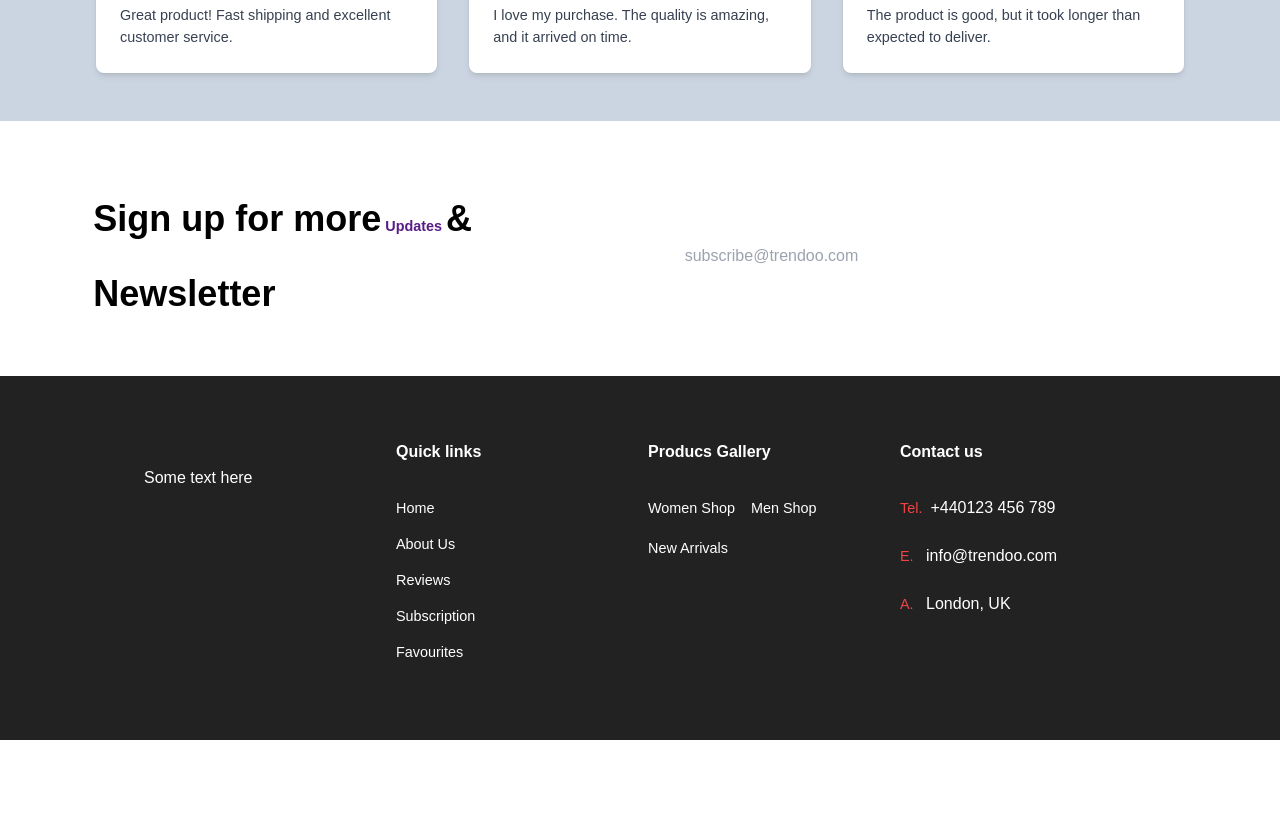
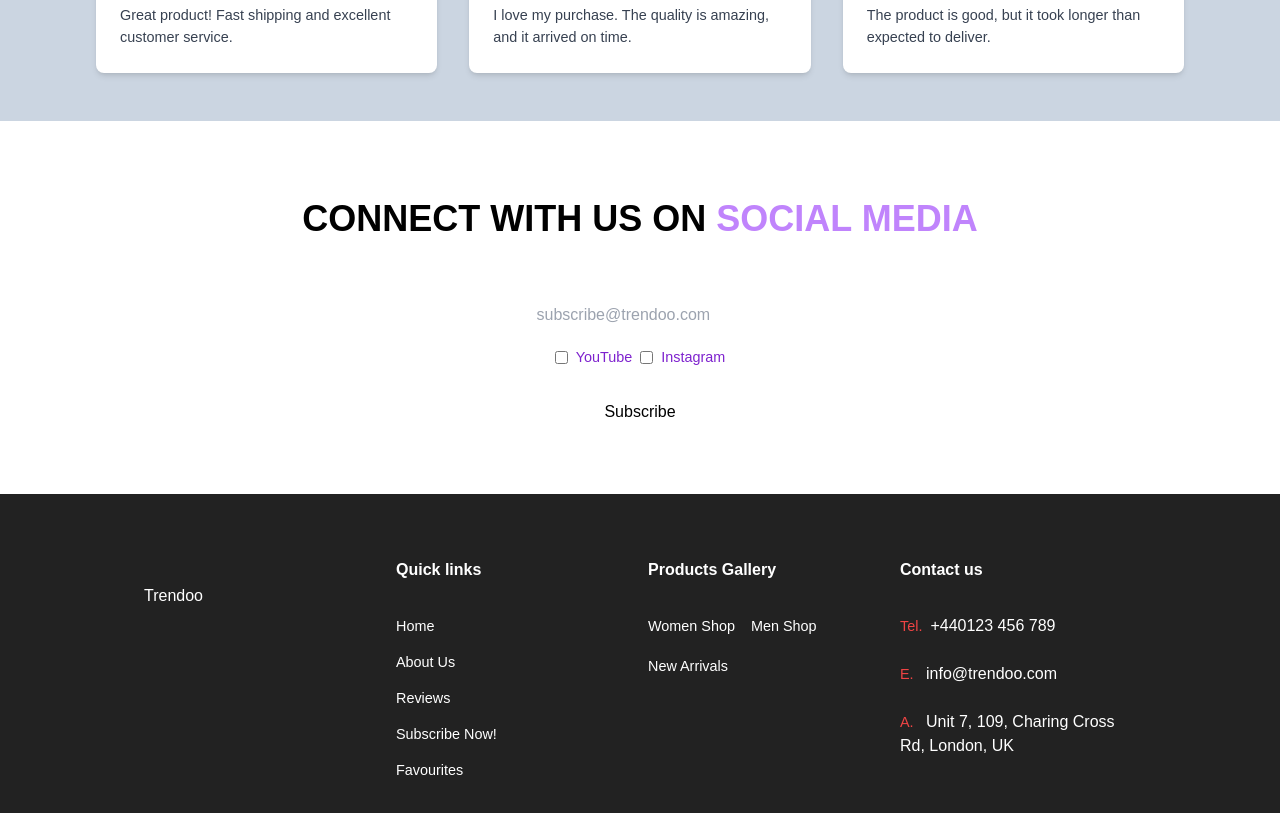
Before and after one commit to RGC1/TrendooEshopApp, a React (Vite) app: page / in a window 1280 px wide. Shown: the part 4280-5093 px from the top of the page. Before the commit the page ends 5020 px from the top, so only its background shows below. Built offline with nearby package versions, Linux system fonts and the light colour scheme.

Commit message:
eedited subscription aand footer section

```diff
--- a/src/sections/Footer.jsx
+++ b/src/sections/Footer.jsx
@@ -11,8 +11,8 @@ const Footer = () => {
                     <a href="/">
                      {/* <img src={logo} alt="" width={250} height={46} /> */}
                     </a>
-                    <p className="mt-6 text-base leading-7 font-alegreya text-white-400 sm:max-w-sm">
-                    Some text here
+                    <p className="mt-6 text-base leading-7 font-alegreya-bold text-white-400 sm:max-w-sm">
+                    Trendoo
                     </p>
                 </div>
 
@@ -24,7 +24,7 @@ const Footer = () => {
                     <li className="mb-3"><a href="">Home</a></li>
                     <li className="mb-3"><a href="">About Us</a></li>
                     <li className="mb-3"><a href="">Reviews</a></li>
-                    <li className="mb-3"><a href="">Subscription</a></li>
+                    <li className="mb-3"><a href="">Subscribe Now!</a></li>
                     <li className="mb-3"><a href="">Favourites</a></li>
                 </ul>
 
@@ -34,7 +34,7 @@ const Footer = () => {
 {/* Producs Gallery */}
 
                 <div>
-                <h4 className="font-bold mb-8">Producs Gallery</h4>
+                <h4 className="font-bold mb-8">Products Gallery</h4>
                 <ul className="flex flex-wrap gap-4">
                     <li><a href="">Women Shop</a></li>
                     <li><a href="">Men Shop</a></li>
@@ -52,7 +52,7 @@ const Footer = () => {
                     <ul className="flex flex-col gap-6">
                     <li><span className="text-red-500 pr-2">Tel.</span>+440123 456 789</li>
                     <li><span className="text-red-500 pr-2">E.</span> info@trendoo.com</li>
-                    <li><span className="text-red-500 pr-2">A.</span> London, UK </li>
+                    <li><span className="text-red-500 pr-2">A.</span> Unit 7, 109, Charing Cross Rd, London, UK </li>
 
                     </ul>
 
--- a/src/sections/Subscribe.jsx
+++ b/src/sections/Subscribe.jsx
@@ -1,26 +1,81 @@
-
-
-
-
+import React, { useState } from 'react';
 
 const Subscribe = () => {
-    return (
-        <section id="contact-us" className="max-container flex justify-evenly items-center max-lg:flex-col gap-10">
+  // State to manage subscription data
+  const [subscriptionData, setSubscriptionData] = useState({
+    email: '',
+    youtube: false,
+    instagram: false,
+  });
 
-            <h3 className="text-4xl leading-[68px] lg:max-w-md font-bold">
-            Sign up for more
-            <span className="text-purple-900"> Updates </span>& Newsletter
-            </h3>
+  // Function to handle input changes
+  const handleInputChange = (e) => {
+    const { name, value, type, checked } = e.target;
+    // Handle checkbox inputs separately
+    setSubscriptionData((prevData) => ({
+      ...prevData,
+      [name]: type === 'checkbox' ? checked : value,
+    }));
+  };
 
-            <div className="lg:max-w-[40%] w-full flex items-center max-sm:flex-col gap-5 p-2.5 sm:border sm:border-slate-gray rounded-full"><input type="text"  placeholder="subscribe@trendoo.com" className="input"/>
-                <div className="flex max-sm:justify-end items-center max-sm:w-full">
-                    {/* <Button label="Sign Up" fullWidth /> */}
-                </div>
-            </div>
+  // Function to handle subscription submission
+  const handleSubscriptionSubmit = () => {
+    // You can handle the subscription data as needed, for example, send it to a server
+    console.log('Subscription submitted:', subscriptionData);
+    // Reset the input fields after submission
+    setSubscriptionData({
+      email: '',
+      youtube: false,
+      instagram: false,
+    });
+  };
 
-        </section>
+  return (
+    <section id="contact-us" className="max-container flex flex-col items-center gap-10">
+      <h3 className="text-4xl leading-[68px] text-center font-bold">
+        CONNECT WITH US ON
+        <span className="text-purple-400 text-4xl leading-[68px] text-center font-bold"> SOCIAL MEDIA</span>
+      </h3>
 
-    )
-}
+      <div className="lg:max-w-[40%] w-full flex items-center flex-col gap-5 p-2.5 sm:border sm:border-slate-gray rounded-full">
+        <input
+          type="text"
+          placeholder="subscribe@trendoo.com"
+          className="input"
+          name="email"
+          value={subscriptionData.email}
+          onChange={handleInputChange}
+        />
+        <div className="flex items-center gap-2">
+          {/* YouTube Checkbox */}
+          <label className="flex items-center">
+            <input
+              type="checkbox"
+              name="youtube"
+              checked={subscriptionData.youtube}
+              onChange={handleInputChange}
+              className="form-checkbox text-purple-700"
+            />
+            <span className="text-purple-700 hover:underline ml-2">YouTube</span>
+          </label>
+          {/* Instagram Checkbox */}
+          <label className="flex items-center">
+            <input
+              type="checkbox"
+              name="instagram"
+              checked={subscriptionData.instagram}
+              onChange={handleInputChange}
+              className="form-checkbox text-purple-700"
+            />
+            <span className="text-purple-700 hover:underline ml-2">Instagram</span>
+          </label>
+        </div>
+        <button className="button px-6 py-3" onClick={handleSubscriptionSubmit}>
+          Subscribe
+        </button>
+      </div>
+    </section>
+  );
+};
 
-export default Subscribe
+export default Subscribe;
```
